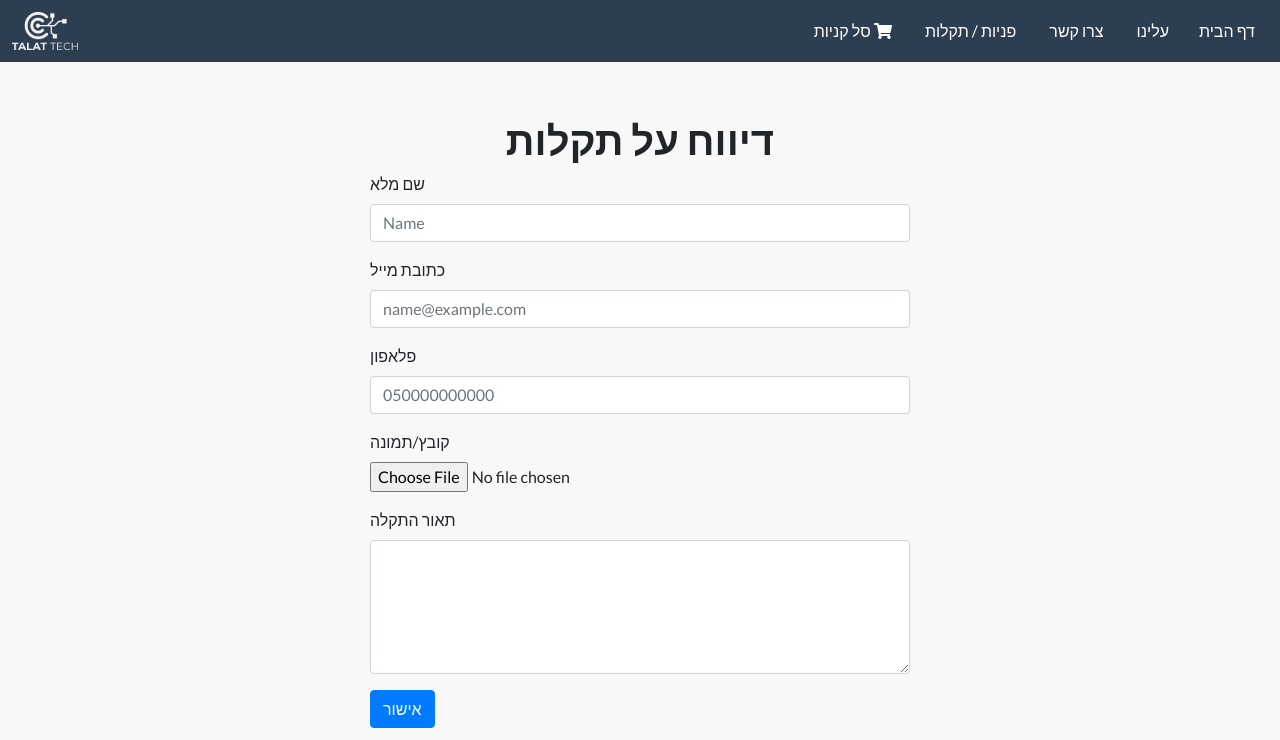
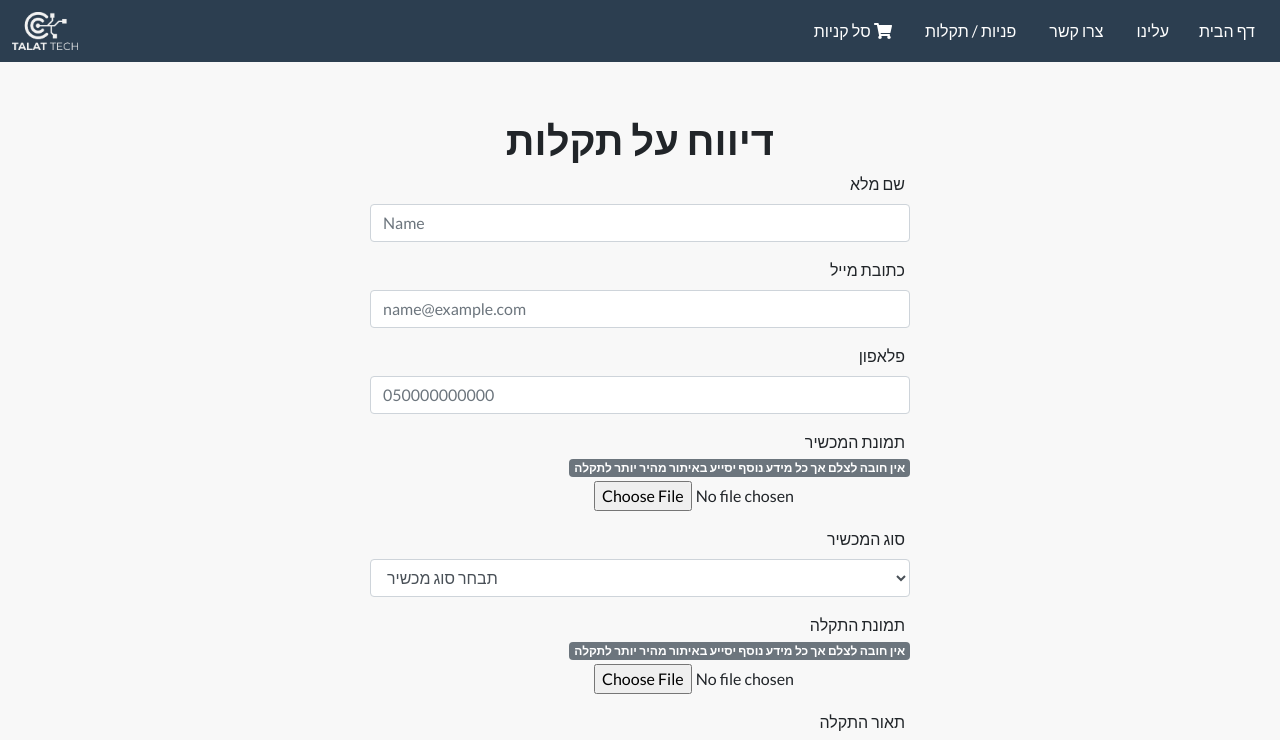
Before and after one commit to talat1976/final_project, a React (Create React App) app: page /reports in a window 1280 px wide. Shown: the top 740 px of the page. Built offline with nearby package versions, Linux system fonts and the light colour scheme.

Commit message:
report page

```diff
--- a/package.json
+++ b/package.json
@@ -16,6 +16,7 @@
     "react-bootstrap": "^1.5.2",
     "react-cookie": "^4.1.1",
     "react-dom": "^17.0.1",
+    "react-loader-spinner": "^4.0.0",
     "react-modal": "^3.12.1",
     "react-router-dom": "^5.2.0",
     "react-scripts": "4.0.1",
--- a/src/App.js
+++ b/src/App.js
@@ -6,7 +6,6 @@ import Home from './pages/home/Home';
 import { BrowserRouter, Route, Switch } from "react-router-dom";
 import About from './pages/about/About';
 import E404 from './pages/Errors/E404';
-import Login from './pages/login/Login';
 import Contact from './pages/contact/Contact';
 import Admin from './pages/admin/Admin';
 import Product from './pages/product/Product';
@@ -24,7 +23,6 @@ function App() {
           <Switch>
             <Route path="/" exact component={Home} />
             <Route path="/about" component={About} />
-            <Route path="/login" component={Login} />
             <Route path="/contact" component={Contact} />
             <Route path="/admin" component={Admin} />
             <Route path="/product/:id" component={Product} />
--- a/src/components/header/Header.js
+++ b/src/components/header/Header.js
@@ -22,10 +22,12 @@ function Header() {
 
         <Link to="/contact" > צרו קשר</Link>
         <Link to="/reports" > פניות / תקלות </Link>
+
         <Link to="/cart" >
           {cartCount > 0 && <span className="cart">{cartCount}</span>}
           <FontAwesomeIcon icon={faShoppingCart} /> סל קניות
         </Link>
+
       </div>
 
 
--- a/src/pages/admin/reports/ReportItem.js
+++ b/src/pages/admin/reports/ReportItem.js
@@ -37,6 +37,7 @@ const ReportItem = ({ report, onStatusChange, onDelete }) => {
             <th scope="col">{report.name}</th>
             <th scope="col">{report.email}</th>
             <th scope="col">{report.phone}</th>
+            <th scope="col">{report.type}</th>
             <th scope="col">
                 {content}
                 {(!open && report.content.length >= 50) &&
@@ -44,7 +45,18 @@ const ReportItem = ({ report, onStatusChange, onDelete }) => {
                 }
             </th>
             <th scope="col">
-                {report.image && <img width="100%" src={report.image} />}
+                {report.image &&
+                    <a href={report.image} target="_blank">
+                        <img width="100%" src={report.image} />
+                    </a>
+                }
+            </th>
+            <th scope="col">
+                {report.deviceImage &&
+                    <a href={report.deviceImage} target="_blank">
+                        <img width="100%" src={report.deviceImage} />
+                    </a>
+                }
             </th>
             <th scope="col">
                 <select value={report.status} onChange={(e) => onStatusChange(e, report.id)}>
--- a/src/pages/admin/reports/ReportsList.js
+++ b/src/pages/admin/reports/ReportsList.js
@@ -45,8 +45,10 @@ const ReportsList = () => {
                         <th scope="col">name</th>
                         <th scope="col">email</th>
                         <th scope="col">phone</th>
+                        <th scope="col">type</th>
                         <th scope="col">content</th>
                         <th scope="col">image</th>
+                        <th scope="col">device image</th>
                         <th scope="col">status</th>
                         <th scope="col"></th>
                     </tr>
--- a/src/pages/login/login.css
+++ /dev/null
@@ -1,5 +0,0 @@
-.login{
-    text-align: center;
-    font-weight: bold;
-
-}
--- a/src/pages/reports/Reports.js
+++ b/src/pages/reports/Reports.js
@@ -3,6 +3,7 @@ import React, { useState } from 'react'
 import "./reports.css"
 import { faCheckCircle } from '@fortawesome/free-solid-svg-icons'
 import { firebaseDB, firebaseStorage, timestamp } from '../../services/firebase'
+import Loader from 'react-loader-spinner'
 
 const Reports = () => {
 
@@ -10,11 +11,14 @@ const Reports = () => {
         name: "",
         email: "",
         phone: "",
+        type: "",
         content: "",
-        image: ""
+        image: "",
+        deviceImage: ""
     })
 
     const [success, setSuccess] = useState(false)
+    const [loading, setLoading] = useState(false)
     const [error, setError] = useState("")
 
     const onChange = (e) => {
@@ -24,33 +28,36 @@ const Reports = () => {
         setForm({ ...form, [name]: value })
     }
 
-    const onSubmit = () => {
+    const onSubmit = async () => {
         setError("")
+        setLoading(true)
+
+        let url = ""
+        let deviceUrl = ""
 
         if (!form.name || !form.email || !form.content) {
-            setError("Name and email and content is required")
+            setLoading(false)
+            setError("חובה למלות את כל השדות ... !")
             return
         }
 
-        const file = form.image
+        if (form.image) {
+            url = await uploadFile(form.image)
+        }
 
-        if (file) {
-            const uploadTask = firebaseStorage.child(file.name).put(file)
-
-            uploadTask.on("state_changed", (snap) => {
-                console.log(snap)
-            }, (error) => console.log(error),
-                () => {
-                    uploadTask.snapshot.ref.getDownloadURL().then((downloadURL) => {
-                        console.log('File available at', downloadURL);
+        if (form.deviceImage) {
+            deviceUrl = await uploadFile(form.deviceImage)
+        }
 
         firebaseDB.collection("reports").add({
             name: form.name,
             email: form.email,
             phone: form.phone,
             content: form.content,
+            type: form.type,
             status: "new",
-                            image: downloadURL,
+            image: url,
+            deviceImage: deviceUrl,
             created: timestamp()
         })
             .then(ref => {
@@ -60,25 +67,43 @@ const Reports = () => {
                     name: "",
                     email: "",
                     phone: "",
+                    type: "",
                     content: ""
                 })
 
+                setLoading(true)
                 setSuccess(true)
             })
             .catch((err) => console.log(err))
+    }
 
+    const uploadFile = (file) => {
+        return new Promise(function (resolve, reject) {
+            //Upload file
+            const task = firebaseStorage.child(file.name).put(file)
+
+            //Update progress bar
+            task.on('state_changed',
+                (snapshot) => { },
+                (err) => {
+                    reject(err)
+                    console.error(err)
+                },
+                () => {
+                    task.snapshot.ref.getDownloadURL().then((downloadURL) => {
+                        resolve(downloadURL)
                     })
                 }
             )
-        }
+        })
     }
 
     const onFileChange = (e) => {
-        setForm({ ...form, image: e.target.files[0] })
+        setForm({ ...form, [e.target.name]: e.target.files[0] })
     }
 
     return (
-        <div className="container mt-1">
+        <div className="container mt-1" id="reports">
             <div className="row">
                 <div className="col-md-6 offset-md-3">
                     <h1>דיווח על תקלות</h1>
@@ -140,14 +165,49 @@ const Reports = () => {
                             onChange={onChange}
                             name="phone"
                         />
+
+
                     </div>
 
                     <div className="col-md-6 offset-md-3 mb-3">
-                        <label className="form-label">קובץ/תמונה</label>
+                        <div className="form-label">תמונת המכשיר</div>
+                        <div class="badge badge-secondary mb-1">אין חובה לצלם אך כל מידע נוסף יסייע באיתור מהיר יותר לתקלה</div>
                         <div>
-                            <input type="file"
+                            <input
+                                type="file"
                                 onChange={onFileChange}
                                 name="image"
+                            />
+                        </div>
+
+                    </div>
+
+                    <div className="col-md-6 offset-md-3 mb-3">
+                        <label className="form-label">   סוג המכשיר</label>
+                        <select type="text" className="form-control"
+                            value={form.type}
+                            onChange={onChange}
+                            name="type"
+                        >
+                            <option value="" >תבחר סוג מכשיר</option>
+                            <option value="galaxy">גלאקסי</option>
+                            <option value="iphone">איפון</option>
+                            <option value="laptop">מחשב נייד</option>
+                            <option value="computer">מחשב נייח</option>
+                            <option value="another">אחר</option>
+                        </select>
+
+
+                    </div>
+
+                    <div className="col-md-6 offset-md-3 mb-3">
+                        <div className="form-label">תמונת התקלה</div>
+                        <div class="badge badge-secondary mb-1">אין חובה לצלם אך כל מידע נוסף יסייע באיתור מהיר יותר לתקלה</div>
+                        <div>
+                            <input
+                                type="file"
+                                onChange={onFileChange}
+                                name="deviceImage"
                             />
                         </div>
                     </div>
@@ -162,7 +222,9 @@ const Reports = () => {
                     </div>
 
                     <div className="col-md-6 offset-md-3 mb-3">
+                        {loading ? <Loader type="TailSpin" color="#00BFFF" height={60} width={60} /> :
                             <button className="btn btn-primary" onClick={onSubmit}>אישור</button>
+                        }
                     </div>
 
                 </div>
--- a/src/pages/reports/reports.css
+++ b/src/pages/reports/reports.css
@@ -1,6 +1,12 @@
+#reports {
+    text-align: right;
+}
 .icon{
     text-align: center;
     padding: 100px 0;
     max-width: 500px;
     margin: auto;
 }
+.form-label{
+ margin-right: 5px;
+}
```
Also changed, not shown: src/pages/login/Login.js (deleted, +0 -49 lines), 2 other files (tests, documents, lock files or other folders). Lines whose indentation alone changed are shown as unchanged.
